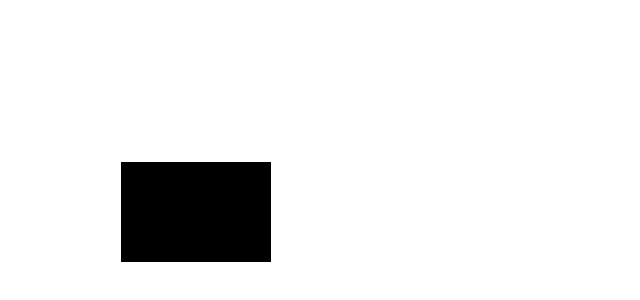
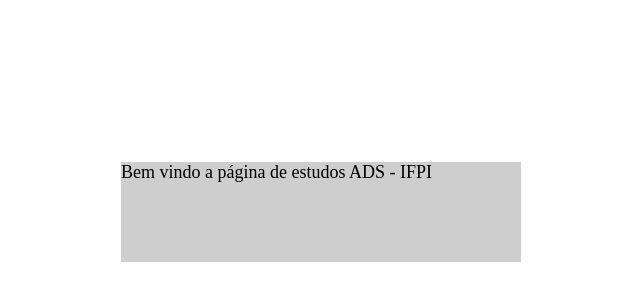
Before and after one commit to MaclaineSabino/adsifpi, a plain HTML site: page index.html in a window 1280 px wide. Shown: the part 38-338 px from the top of the page, without its empty margins (219-859 px from the left). Drawn offline with Linux system fonts and the light colour scheme.

Commit message:
Update style.css

```diff
--- a/css/style.css
+++ b/css/style.css
@@ -8,8 +8,8 @@ margin: 0 auto;
 
 #apresentacao{
   font-size: large;
-  background-color:#000000;
-  width: 150px;
+  background-color:#CECECE;
+  width: 400px;
   height: 100px;
   margin-top:200px;
 
```
